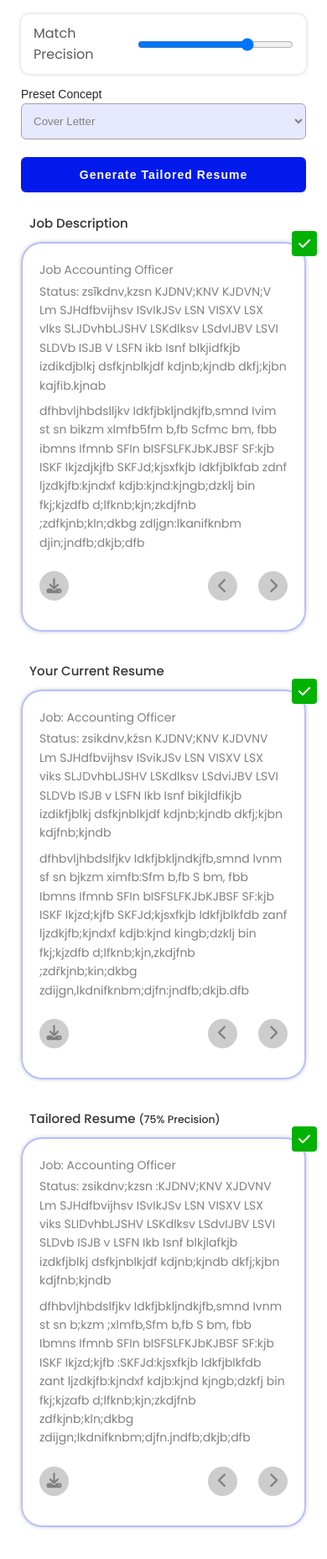
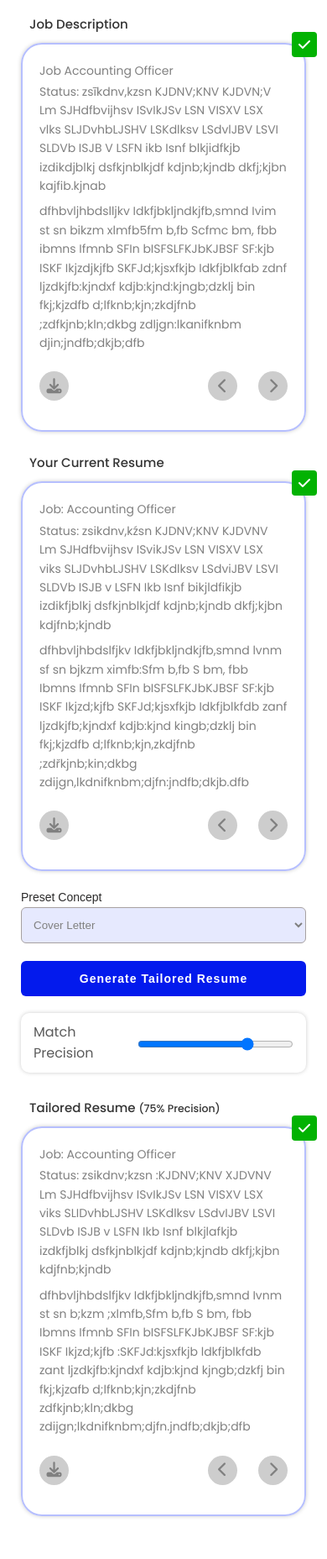
Before and after one commit to alifur-rahman/resume-tailor, a plain HTML site: page index.html in a window 390 px wide. Shown: the part 66-1922 px from the top of the page at 84% size. After the commit the page ends 1901 px from the top, so only its background shows below. Drawn offline with Linux system fonts and the light colour scheme.

Commit message:
update revision two

```diff
--- a/assets/css/responsive.css
+++ b/assets/css/responsive.css
@@ -6,8 +6,13 @@
 }
 
 @media only screen and (max-width: 991px) {
+  .header {
+    padding: 18px 0;
+    margin-bottom: 0px;
+  }
   .al_show_result_items {
     grid-template-columns: repeat(1, 1fr);
+    gap: 25px;
   }
   .logo_area {
     display: none;
@@ -20,6 +25,33 @@
   }
   .app_name {
     flex: 0 0 40%;
+  }
+  /* reversion  */
+  .al_main_setions {
+    display: flex;
+    flex-direction: column;
+    flex-direction: column-reverse;
+  }
+  .al_preset_concept_area {
+    display: flex;
+    flex-direction: column-reverse;
+    padding: 0;
+    padding-bottom: 20px;
+  }
+  .al_show_for_mobile {
+    display: block;
+  }
+  .hide_in_mobile {
+    display: none;
+  }
+  .al_show_for_mobile {
+    padding: 30px 0;
+  }
+  .al_show_result_area {
+    padding: 0;
+  }
+  .al_preset_filter_wrapper {
+    margin-top: 20px;
   }
 }
 @media only screen and (max-width: 767px) {
@@ -35,15 +67,11 @@
     width: 100%;
     max-width: 100%;
   }
-  .al_preset_concept_area {
-    padding: 13px 0px;
-  }
+
   .match_precision .al_card {
     padding: 10px 15px;
   }
-  .al_show_result_area {
-    padding: 25px 0px;
-  }
+
   h1 {
     font-size: 18px;
     font-weight: 700;
--- a/assets/css/style.css
+++ b/assets/css/style.css
@@ -274,3 +274,12 @@ label {
 .al_card .al_p_title {
   margin-bottom: 3px;
 }
+
+/* for mobile two  */
+.al_main_setions {
+  display: flex;
+  flex-direction: column;
+}
+.al_show_for_mobile {
+  display: none;
+}
--- a/index.html
+++ b/index.html
@@ -57,7 +57,7 @@
             </div>
           </header>
           <!-- end: header area  -->
-
+          <div class="al_main_setions">
             <!-- st: mathch precision section  -->
             <section class="match_precision">
               <div class="al_card">
@@ -200,7 +200,7 @@
                         </div>
                       </div>
                     </div>
-                  <div class="al_show_result_items_single">
+                    <div class="al_show_result_items_single hide_in_mobile">
                       <h3 class="al_card_title">
                         Tailored Resume <small>(75% Precision)</small>
                       </h3>
@@ -248,6 +248,51 @@
               <!-- end: card section -->
             </section>
           </div>
+
+          <!-- card for show mobile  -->
+          <div class="al_show_for_mobile">
+            <div class="al_show_result_items_single">
+              <h3 class="al_card_title">
+                Tailored Resume <small>(75% Precision)</small>
+              </h3>
+              <div class="al_card boder_gray">
+                <span class="al_check_icon">
+                  <i class="fa-solid fa-check"></i>
+                </span>
+                <p class="al_p_title">Job: Accounting Officer</p>
+                <p>
+                  Status: zsikdnv;kzsn :KJDNV;KNV XJDVNV Lm SJHdfbvijhsv
+                  ISvIkJSv LSN VISXV LSX viks SLIDvhbLJSHV LSKdlksv LSdvIJBV
+                  LSVI SLDvb ISJB v LSFN Ikb Isnf blkjlafkjb izdkfjblkj
+                  dsfkjnblkjdf kdjnb;kjndb dkfj;kjbn kdjfnb;kjndb
+                </p>
+
+                <p>
+                  dfhbvljhbdslfjkv Idkfjbkljndkjfb,smnd Ivnm st sn b;kzm
+                  ;xlmfb,Sfm b,fb S bm, fbb Ibmns Ifmnb SFIn bISFSLFKJbKJBSF
+                  SF:kjb ISKF Ikjzd;kjfb :SKFJd:kjsxfkjb ldkfjblkfdb zant
+                  ljzdkjfb:kjndxf kdjb:kjnd kjngb;dzkfj bin fkj;kjzafb
+                  d;lfknb;kjn;zkdjfnb zdfkjnb;kln;dkbg
+                  zdijgn;lkdnifknbm;djfn.jndfb;dkjb;dfb
+                </p>
+                <div class="al_card_footer">
+                  <button type="button" class="btn btn_download">
+                    <i class="fa-solid fa-download"></i>
+                  </button>
+
+                  <div class="al_card_right_arrow">
+                    <button type="button" class="btn btn_arrow">
+                      <i class="fa-solid fa-chevron-left"></i>
+                    </button>
+                    <button type="button" class="btn btn_arrow">
+                      <i class="fa-solid fa-chevron-right"></i>
+                    </button>
+                  </div>
+                </div>
+              </div>
+            </div>
+          </div>
+        </div>
       </div>
     </div>
 
```
Lines whose indentation alone changed are shown as unchanged.
